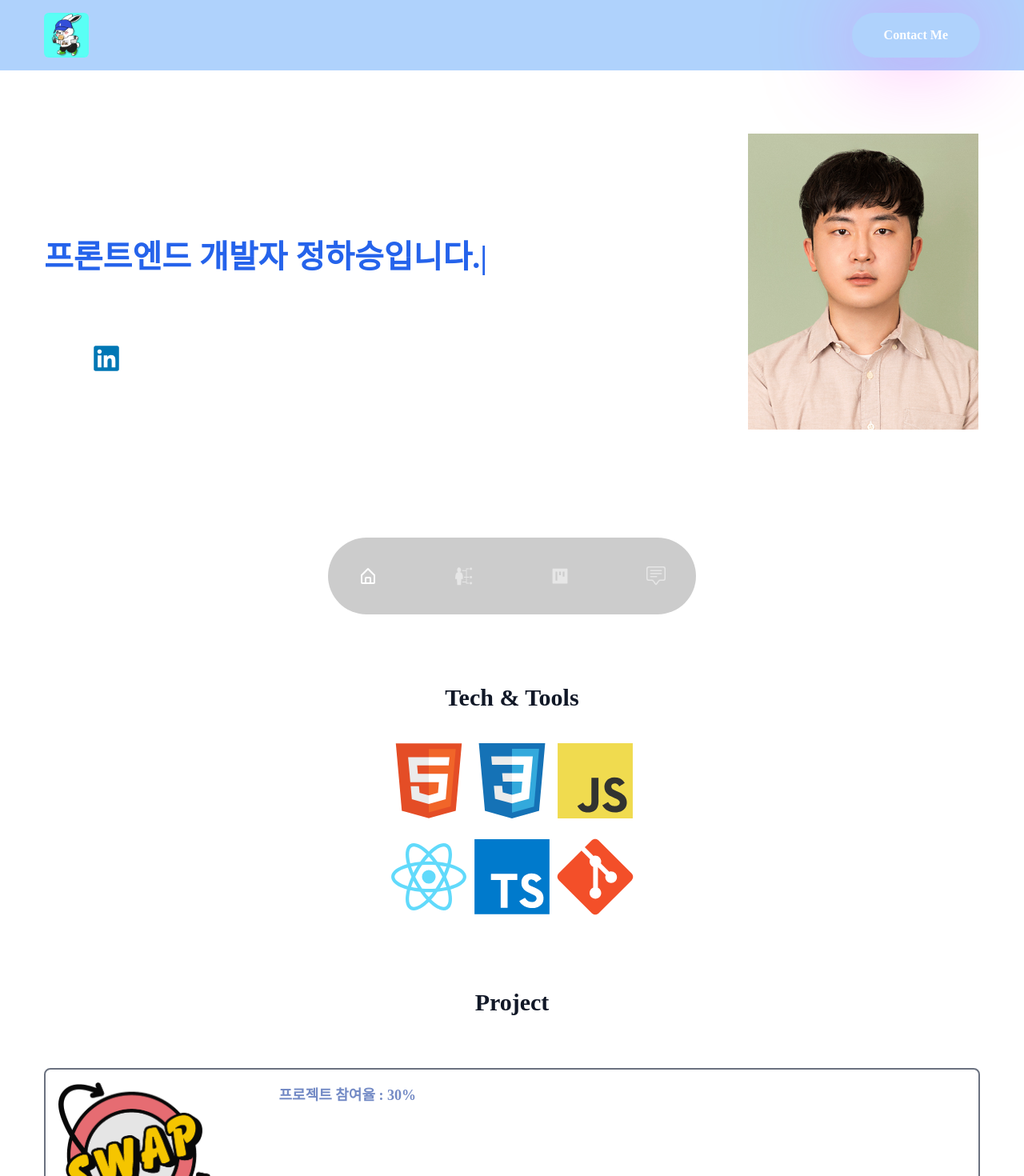
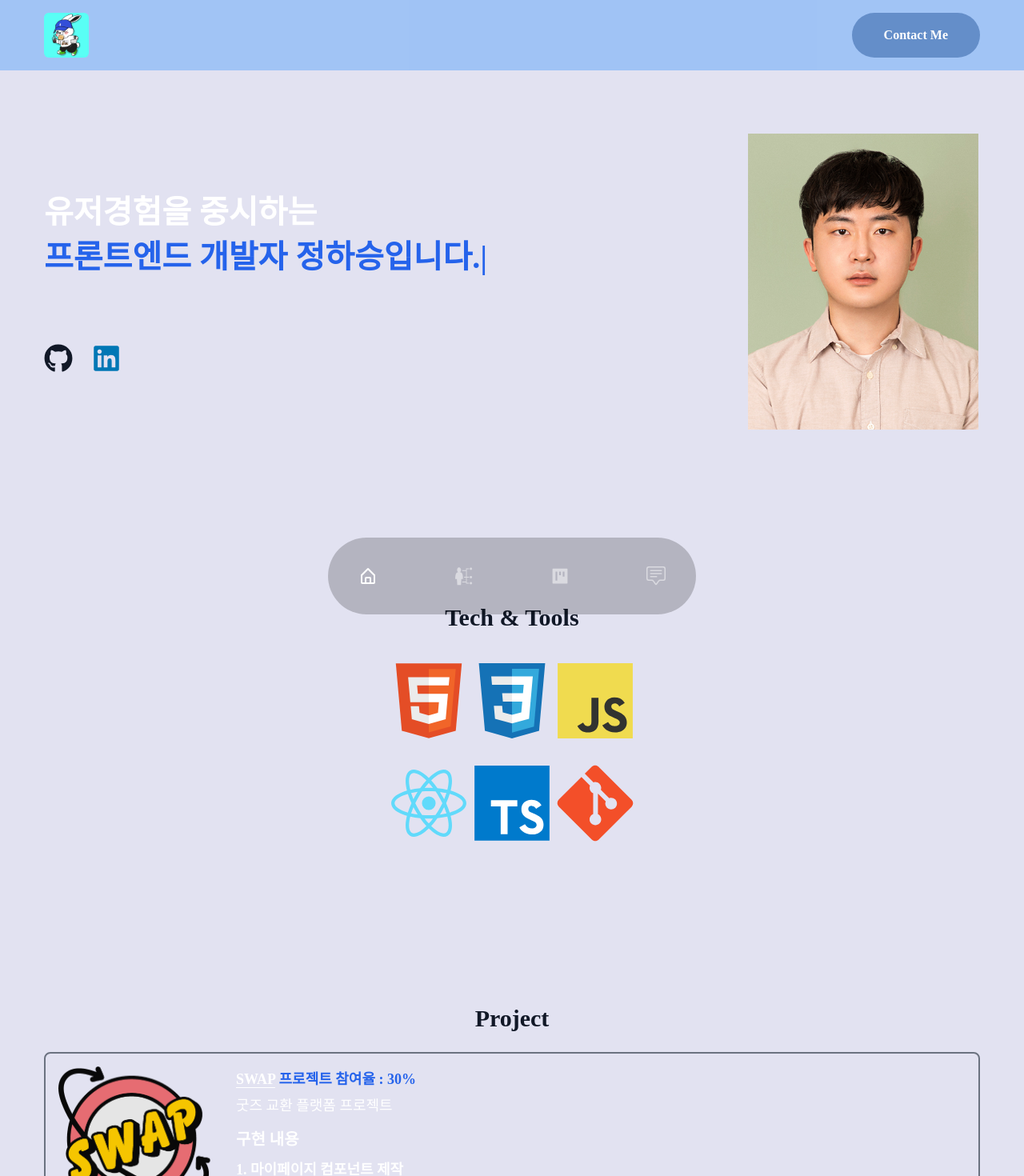
Before and after one commit to HA-SEUNG-JEONG/react-portfolio, a React (Create React App) app: page / in a window 1280 px wide. Shown: the top 1470 px of the page at 80% size. Built offline with nearby package versions, Linux system fonts and the light colour scheme.

Commit message:
Style : 스타일 변경

```diff
--- a/src/App.tsx
+++ b/src/App.tsx
@@ -9,7 +9,7 @@ import "react-toastify/dist/ReactToastify.css";
 
 const App = () => {
   return (
-    <section className="bg-site bg-no-repeat bg-cover overflow-hidden">
+    <section className="bg-[#e2e2f1] bg-no-repeat bg-cover overflow-hidden">
       <ToastContainer theme="colored" autoClose={3000} position="top-center" />
       <Header />
       <Banner />
--- a/src/components/Contact.tsx
+++ b/src/components/Contact.tsx
@@ -33,7 +33,7 @@ const Contact = () => {
   };
 
   return (
-    <section className="py-16 lg:section" id="contact">
+    <section className="py-16 lg:section text-gray-900 mt-48" id="contact">
       <div className="container mx-auto">
         <h3 className="flex justify-center items-center mb-10 font-bold text-[30px] select-none">
           Contact Me
@@ -44,7 +44,7 @@ const Contact = () => {
             onSubmit={sendEmail}
             variants={fadeIn("right", 0.2)}
             {...commonProps(0.3)}
-            className="flex-1 border rounded-2xl flex flex-col gap-y-6 pb-24 p-6 items-center justify-center">
+            className="flex-1 border border-gray-900 rounded-2xl flex flex-col gap-y-6 pb-24 p-6 items-center justify-center">
             <FormInput placeholder="Email" type="text" name="user_email" />
             <FormInput placeholder="Name" type="text" name="user_name" />
             <MessageTextArea placeholder="Message" name="message" />
--- a/src/components/Skills.tsx
+++ b/src/components/Skills.tsx
@@ -15,8 +15,8 @@ const Skills = () => {
             variants={fadeIn("down", 0.3)}
             {...commonProps(0.3)}
             className="mx-auto">
-            <h2 className="h2">Tech & Tools</h2>
-            <section className="space-y-6">
+            <h2 className="h2 mb-10">Tech & Tools</h2>
+            <section className="space-y-8 mb-48">
               <article className="flex justify-center gap-x-2">
                 <svg
                   className="w-24 h-24"
--- a/src/components/SocialLink.tsx
+++ b/src/components/SocialLink.tsx
@@ -11,7 +11,7 @@ const SocialLink = () => {
       className="flex text-[20px] gap-x-6 max-w-max mx-auto lg:mx-0">
       <a
         href="https://github.com/HA-SEUNG-JEONG"
-        className="hover:opacity-60 text-white">
+        className="hover:opacity-60 text-gray-900">
         <FaGithub size={36} />
       </a>
       <a
--- a/src/components/project/ProjectNameAndPercent.tsx
+++ b/src/components/project/ProjectNameAndPercent.tsx
@@ -1,13 +1,20 @@
 interface NameAndPercentProps {
+  link: string;
   name: string;
   percent: number;
 }
 
-const ProjectNameAndPercent = ({ name, percent }: NameAndPercentProps) => {
+const ProjectNameAndPercent = ({
+  link,
+  name,
+  percent,
+}: NameAndPercentProps) => {
   return (
     <h1 className="font-bold">
-      {name}{" "}
-      <span className="text-[#738ac5]">프로젝트 참여율 : {percent}%</span>
+      <a className="hover:opacity-70 underline underline-offset-4" href={link}>
+        {name}
+      </a>{" "}
+      <span className="text-blue-600">프로젝트 참여율 : {percent}%</span>
     </h1>
   );
 };
--- a/src/index.css
+++ b/src/index.css
@@ -2,12 +2,8 @@
 @tailwind components;
 @tailwind utilities;
 
-.btn {
-  box-shadow: 0px 4.42184px 107.23px rgba(255, 86, 246, 0.51);
-}
-
 .btn:hover {
-  background-color: rgb(121, 23, 201);
+  background-color: #88abdb;
 }
 
 .active {
@@ -21,10 +17,10 @@
     @apply font-secondary text-lg leading-8 text-white;
   }
   .h2 {
-    @apply flex justify-center items-center mb-10 font-bold text-[30px] select-none text-gray-900;
+    @apply flex justify-center items-center font-bold text-[30px] select-none text-gray-900;
   }
   .btn {
-    @apply rounded-full text-white font-medium;
+    @apply rounded-full text-white font-medium bg-[#648ec9];
   }
   .btn-sm {
     @apply h-[48px] px-6 text-sm;
--- a/src/utils/props.ts
+++ b/src/utils/props.ts
@@ -1,6 +1,6 @@
 export const implementClasName = "text-xl font-bold mb-2";
 export const projectContainerClassName =
-  "max-w-lg mb-16 ml-4 leading-[1.8] flex flex-col";
+  "max-w-lg mb-16 ml-4 leading-[1.8] flex flex-col font-medium";
 export const imgClassName = "w-[190px] h-[170px] mr-4";
 
 export const commonProps = (amount: number) => ({
```
